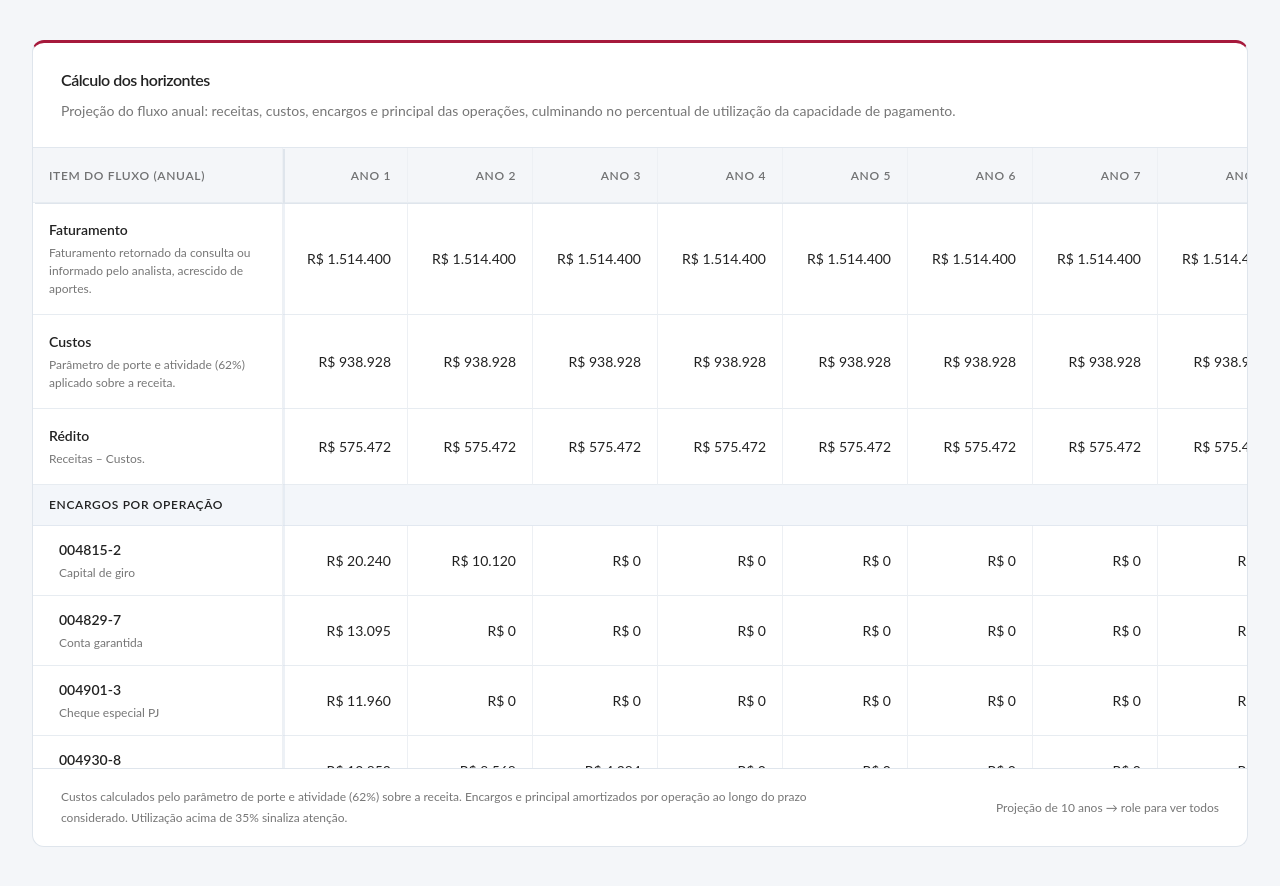
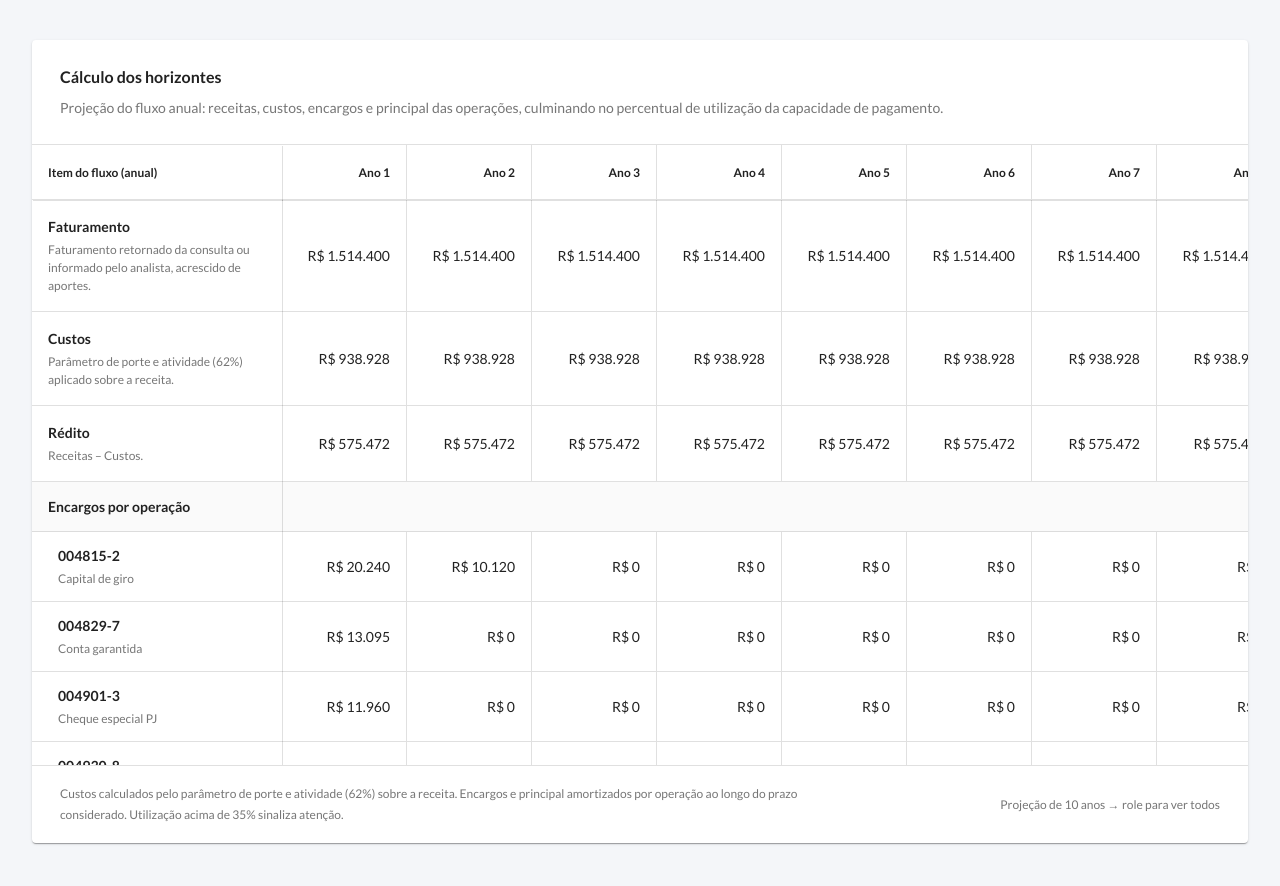
Before and after one commit to marifalcao/tabela-calculos-horizontes, a React (Vite) app: page / in a window 1280 px wide. Built offline with nearby package versions, Linux system fonts and the light colour scheme; the HTML template or start-up script is replaced by a standard one.

Commit message:
style: adapta tabela ao padrão visual legado e melhora legibilidade

```diff
--- a/index.html
+++ b/index.html
@@ -4,6 +4,9 @@
     <meta charset="UTF-8" />
     <meta name="viewport" content="width=device-width, initial-scale=1.0" />
     <title>Cálculos Horizontes</title>
+    <link rel="preconnect" href="https://fonts.googleapis.com" />
+    <link rel="preconnect" href="https://fonts.gstatic.com" crossorigin />
+    <link href="https://fonts.googleapis.com/css2?family=Lato:wght@400;700&display=swap" rel="stylesheet" />
   </head>
   <body>
     <div id="root"></div>
--- a/src/components/HorizonsTable/HorizonsTable.tsx
+++ b/src/components/HorizonsTable/HorizonsTable.tsx
@@ -17,7 +17,7 @@ export default function HorizonsTable({ data }: HorizonsTableProps) {
   const rows = buildRows(data);
 
   return (
-    <Paper className={classes.card} elevation={0}>
+    <Paper className={classes.card} elevation={1}>
       <div className={classes.intro}>
         <Typography component="h2" variant="subtitle1" color="textPrimary" className={classes.title}>
           Cálculo dos horizontes
@@ -39,13 +39,13 @@ export default function HorizonsTable({ data }: HorizonsTableProps) {
           <TableHead>
             <TableRow>
               <TableCell scope="col" className={[classes.cell, classes.firstColumn, classes.header, classes.corner].join(' ')}>
-                <Typography component="span" variant="caption" color="textSecondary" className={classes.headerText}>
+                <Typography component="span" variant="caption" color="textPrimary" className={classes.headerText}>
                   Item do fluxo (anual)
                 </Typography>
               </TableCell>
               {data.years.map(year => (
                 <TableCell key={year} scope="col" align="right" className={[classes.cell, classes.header].join(' ')}>
-                  <Typography component="span" variant="caption" color="textSecondary" className={classes.headerText}>
+                  <Typography component="span" variant="caption" color="textPrimary" className={classes.headerText}>
                     Ano {year}
                   </Typography>
                 </TableCell>
@@ -56,7 +56,7 @@ export default function HorizonsTable({ data }: HorizonsTableProps) {
             {rows.map(row => (
               <TableRow key={row.id} className={classes[row.kind]}>
                 <TableCell component="th" scope="row" className={[classes.cell, classes.firstColumn].join(' ')}>
-                  <Typography component="div" variant={row.kind === 'section' ? 'caption' : 'body2'}
+                  <Typography component="div" variant="body2"
                     color="textPrimary" className={classes.label}>
                     {row.label}
                   </Typography>
--- a/src/components/HorizonsTable/styles.ts
+++ b/src/components/HorizonsTable/styles.ts
@@ -1,4 +1,5 @@
 import { makeStyles } from '@material-ui/core/styles';
+import green from '@material-ui/core/colors/green';
 
 export const ITEM_WIDTH = 250;
 export const YEAR_WIDTH = 125;
@@ -8,10 +9,8 @@ export default makeStyles(theme => ({
     width: '100%',
     minWidth: 0,
     boxSizing: 'border-box',
-    border: '1px solid #dfe5ec',
-    borderTop: '3px solid ' + theme.palette.primary.main,
-    borderRadius: 12,
-    backgroundColor: '#fff',
+    borderRadius: theme.shape.borderRadius,
+    backgroundColor: theme.palette.background.paper,
     fontFamily: theme.typography.fontFamily,
     overflow: 'hidden',
   },
@@ -19,7 +18,6 @@ export default makeStyles(theme => ({
   title: {
     fontFamily: 'inherit',
     fontWeight: 600,
-    letterSpacing: '-0.5px',
     lineHeight: 1.4,
     marginBottom: 8,
   },
@@ -34,15 +32,15 @@ export default makeStyles(theme => ({
     overflow: 'auto',
     position: 'relative',
     isolation: 'isolate',
-    borderTop: '1px solid #e1e7ee',
+    borderTop: '1px solid ' + theme.palette.divider,
     overscrollBehavior: 'contain',
-    scrollbarColor: '#b6c2ce #f3f5f8',
+    scrollbarColor: theme.palette.grey[400] + ' ' + theme.palette.grey[100],
     scrollbarWidth: 'auto',
     '&:focus': { outline: '2px solid ' + theme.palette.primary.main, outlineOffset: -2 },
     '&::-webkit-scrollbar': { width: 10, height: 10 },
-    '&::-webkit-scrollbar-track': { backgroundColor: '#f3f5f8' },
+    '&::-webkit-scrollbar-track': { backgroundColor: theme.palette.grey[100] },
     '&::-webkit-scrollbar-thumb': {
-      backgroundColor: '#b6c2ce', border: '2px solid #f3f5f8', borderRadius: 8,
+      backgroundColor: theme.palette.grey[400], border: '2px solid ' + theme.palette.grey[100], borderRadius: 8,
     },
   },
   table: {
@@ -50,12 +48,14 @@ export default makeStyles(theme => ({
     borderCollapse: 'separate',
     borderSpacing: 0,
     '& th, & td': { fontFamily: 'inherit' },
+    '& tr > th:not(:first-child), & tr > td:not(:first-child)': {
+      borderRight: '1px solid ' + theme.palette.divider,
+    },
   },
   cell: {
     padding: '16px 16px',
-    borderBottom: '1px solid #e7ecf1',
-    borderRight: '1px solid #edf0f4',
-    backgroundColor: '#fff',
+    borderBottom: '1px solid ' + theme.palette.divider,
+    backgroundColor: theme.palette.background.paper,
     lineHeight: 1.5,
     verticalAlign: 'middle',
   },
@@ -66,25 +66,23 @@ export default makeStyles(theme => ({
     position: 'sticky',
     left: 0,
     zIndex: 1,
-    boxShadow: '2px 0 0 rgba(216, 224, 234, 0.45)',
+    boxShadow: '1px 0 0 ' + theme.palette.divider,
   },
   header: {
     position: 'sticky',
     top: 0,
     zIndex: 2,
-    backgroundColor: '#f4f6f9',
-    fontWeight: 600,
-    letterSpacing: '0.65px',
-    textTransform: 'uppercase',
+    backgroundColor: theme.palette.background.paper,
+    fontWeight: 700,
     paddingTop: 16,
     paddingBottom: 16,
-    boxShadow: '0 1px 0 #dfe5ec',
+    boxShadow: '0 1px 0 ' + theme.palette.divider,
   },
   headerText: {
     display: 'inline', fontFamily: 'inherit',
-    fontWeight: 'inherit', letterSpacing: 'inherit', textTransform: 'inherit',
+    fontWeight: 'inherit',
   },
-  corner: { zIndex: 3, boxShadow: '2px 1px 0 #dfe5ec' },
+  corner: { zIndex: 3, boxShadow: '1px 1px 0 ' + theme.palette.divider },
   label: { fontFamily: 'inherit', fontWeight: 600, lineHeight: 1.5 },
   description: {
     fontFamily: 'inherit', lineHeight: 1.5,
@@ -97,38 +95,38 @@ export default makeStyles(theme => ({
   },
   section: {
     '& > th, & > td': {
-      backgroundColor: '#f3f6fa', paddingTop: 11, paddingBottom: 11,
-      borderBottomColor: '#e2e8f0',
+      backgroundColor: theme.palette.grey[50], paddingTop: 14, paddingBottom: 14,
     },
     '& $label': {
-      letterSpacing: '0.65px',
-      textTransform: 'uppercase', color: theme.palette.text.primary,
+      fontWeight: 700,
     },
   },
   total: {
-    '& > th, & > td': { backgroundColor: '#f7f9fb', fontWeight: 700 },
+    '& > th, & > td': { fontWeight: 700 },
     '& $label': { fontWeight: 700 },
   },
   result: {
-    '& > th, & > td': { backgroundColor: '#f7eef1', fontWeight: 700 },
+    '& > th, & > td': { backgroundColor: theme.palette.grey[50], fontWeight: 700 },
     '& $label': { fontWeight: 700 },
   },
   capacity: {
     '& > th, & > td': {
-      borderTop: '2px solid ' + theme.palette.primary.main, borderBottom: 0,
-      backgroundColor: '#fff', paddingTop: 20, paddingBottom: 20,
+      borderTop: '2px solid ' + theme.palette.divider, borderBottom: 0,
+      backgroundColor: theme.palette.background.paper, paddingTop: 20, paddingBottom: 20,
     },
+    '& $label': { fontWeight: 700 },
   },
   percentage: { fontFamily: 'inherit', marginBottom: 9, fontWeight: 600 },
   // Independent visual classes leave room for a future alert state.
-  positive: { color: '#2f7b61' },
+  // Darker MUI green provides readable contrast against the white surface.
+  positive: { color: green[800] },
   attention: { color: theme.palette.secondary.main },
-  progress: { height: 5, borderRadius: 4, backgroundColor: '#e9edf1' },
-  progressBar: { borderRadius: 4, backgroundColor: '#518e76' },
+  progress: { height: 5, borderRadius: 4, backgroundColor: theme.palette.grey[200] },
+  progressBar: { borderRadius: 4, backgroundColor: green[800] },
   attentionProgressBar: { backgroundColor: theme.palette.secondary.main },
   footer: {
     display: 'flex', alignItems: 'center', justifyContent: 'space-between', gap: 24,
-    padding: '18px 28px', borderTop: '1px solid #dfe5ec',
+    padding: '18px 28px', borderTop: '1px solid ' + theme.palette.divider,
   },
   footnote: {
     fontFamily: 'inherit', lineHeight: 1.7, maxWidth: 770,
```
Also changed, not shown: 1 other file (tests, documents, lock files or other folders).
